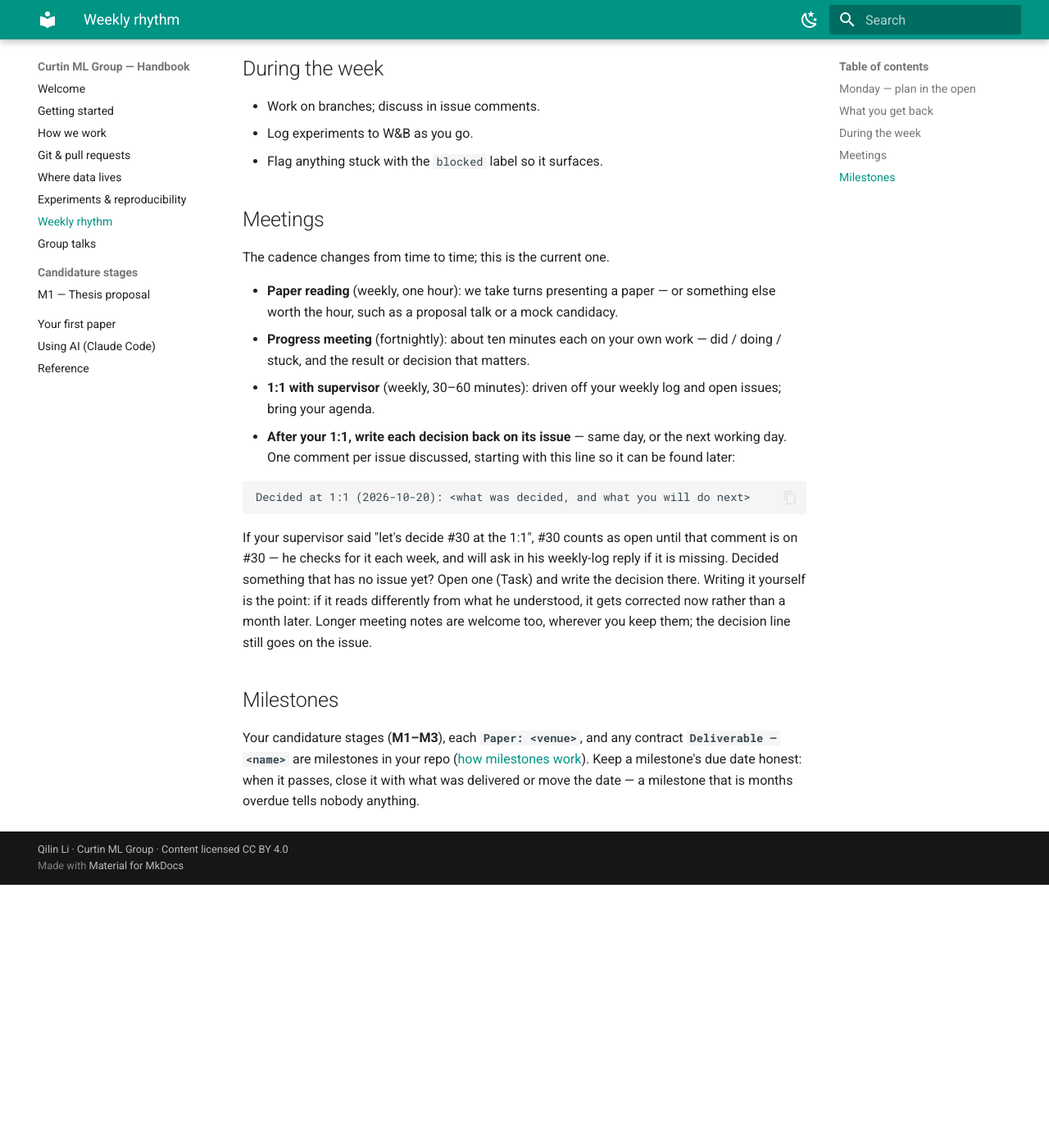
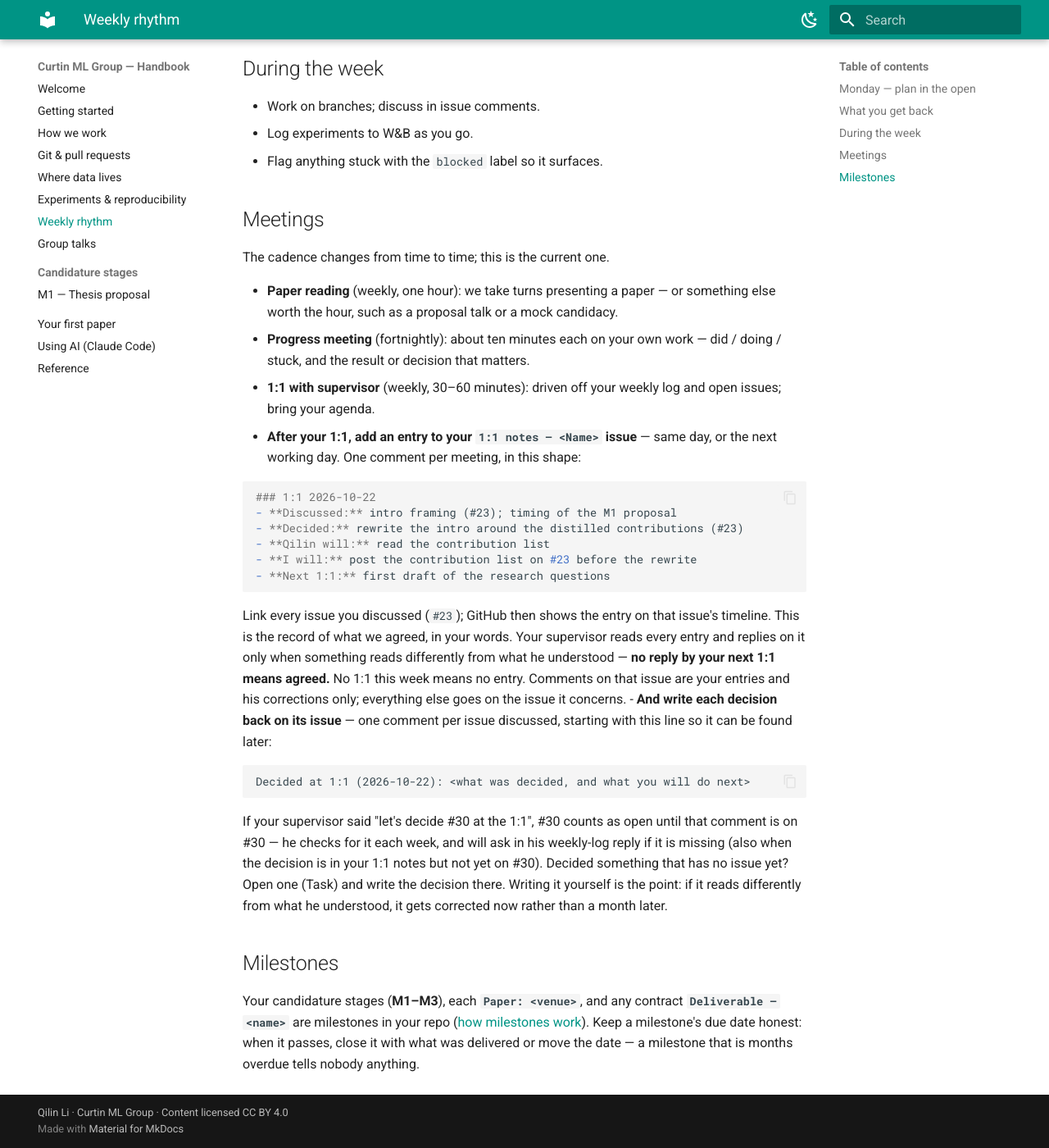
Before and after one commit to cumlg/handbook, an MkDocs documentation site: the page built from docs/weekly-rhythm.md, in a window 1280 px wide and 1400 px high, scrolled down 683 px. Shown: the whole window at 82% size. Built offline with MkDocs 1.6.1 and Material for MkDocs 9.7.7, drawn with Linux system fonts in a browser that asks for light colours; before the commit the page ends 1762 px from its top, so only the background shows below that.

Commit message:
Weekly rhythm: one 1:1 notes entry per meeting, on a standing issue
After each 1:1 the student adds one comment to their "1:1 notes — <Name>"
issue (discussed / decided / Qilin will / I will / next 1:1). The supervisor
replies there only to correct; no reply by the next 1:1 means agreed. The
per-issue "Decided at 1:1" line stays, and is now also asked for when the
decision is in the notes but not on the issue.

Co-Authored-By: Claude Fable 5.1 <noreply@anthropic.com>

````diff
--- a/docs/weekly-rhythm.md
+++ b/docs/weekly-rhythm.md
@@ -24,19 +24,36 @@ The cadence changes from time to time; this is the current one.
 - **Paper reading** (weekly, one hour): we take turns presenting a paper — or something else worth the hour, such as a proposal talk or a mock candidacy.
 - **Progress meeting** (fortnightly): about ten minutes each on your own work — did / doing / stuck, and the result or decision that matters.
 - **1:1 with supervisor** (weekly, 30–60 minutes): driven off your weekly log and open issues; bring your agenda.
-- **After your 1:1, write each decision back on its issue** — same day, or the next working day.
-  One comment per issue discussed, starting with this line so it can be found later:
+- **After your 1:1, add an entry to your `1:1 notes — <Name>` issue** — same day, or the next
+  working day. One comment per meeting, in this shape:
+
+  ```markdown
+  ### 1:1 2026-10-22
+  - **Discussed:** intro framing (#23); timing of the M1 proposal
+  - **Decided:** rewrite the intro around the distilled contributions (#23)
+  - **Qilin will:** read the contribution list
+  - **I will:** post the contribution list on #23 before the rewrite
+  - **Next 1:1:** first draft of the research questions
+  ```
+
+  Link every issue you discussed (`#23`); GitHub then shows the entry on that issue's timeline.
+  This is the record of what we agreed, in your words. Your supervisor reads every entry and
+  replies on it only when something reads differently from what he understood — **no reply by
+  your next 1:1 means agreed.** No 1:1 this week means no entry. Comments on that issue are your
+  entries and his corrections only; everything else goes on the issue it concerns.
+- **And write each decision back on its issue** — one comment per issue discussed, starting with
+  this line so it can be found later:
 
   ```
-  Decided at 1:1 (2026-10-20): <what was decided, and what you will do next>
+  Decided at 1:1 (2026-10-22): <what was decided, and what you will do next>
   ```
 
   If your supervisor said "let's decide #30 at the 1:1", #30 counts as open until that comment is
-  on #30 — he checks for it each week, and will ask in his weekly-log reply if it is missing.
-  Decided something that has no issue yet? Open one (Task) and write the decision there.
+  on #30 — he checks for it each week, and will ask in his weekly-log reply if it is missing (also
+  when the decision is in your 1:1 notes but not yet on #30). Decided something that has no issue
+  yet? Open one (Task) and write the decision there.
   Writing it yourself is the point: if it reads differently from what he understood, it gets
-  corrected now rather than a month later. Longer meeting notes are welcome too, wherever you
-  keep them; the decision line still goes on the issue.
+  corrected now rather than a month later.
 
 ## Milestones
 Your candidature stages (**M1–M3**), each **`Paper: <venue>`**, and any contract **`Deliverable — <name>`** are milestones in your repo ([how milestones work](how-we-work.md)). Keep a milestone's due date honest: when it passes, close it with what was delivered or move the date — a milestone that is months overdue tells nobody anything.
````
